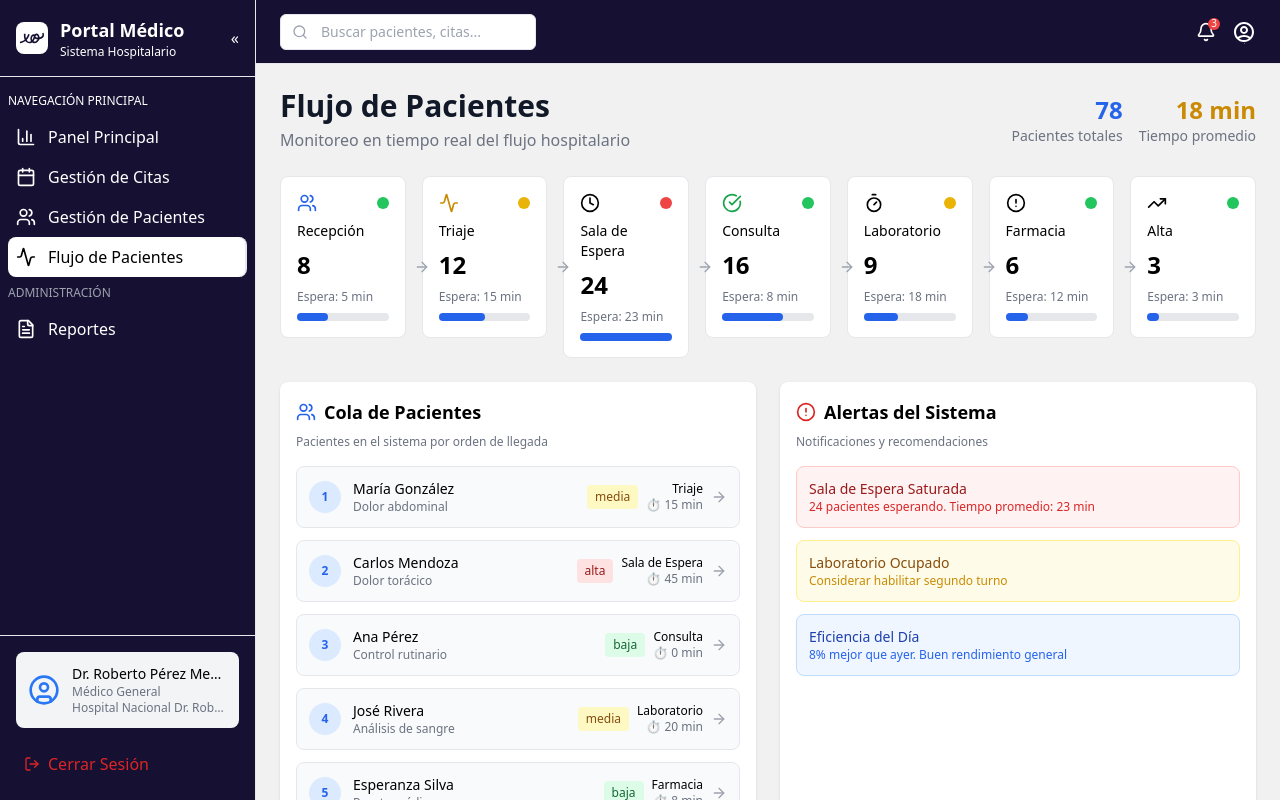
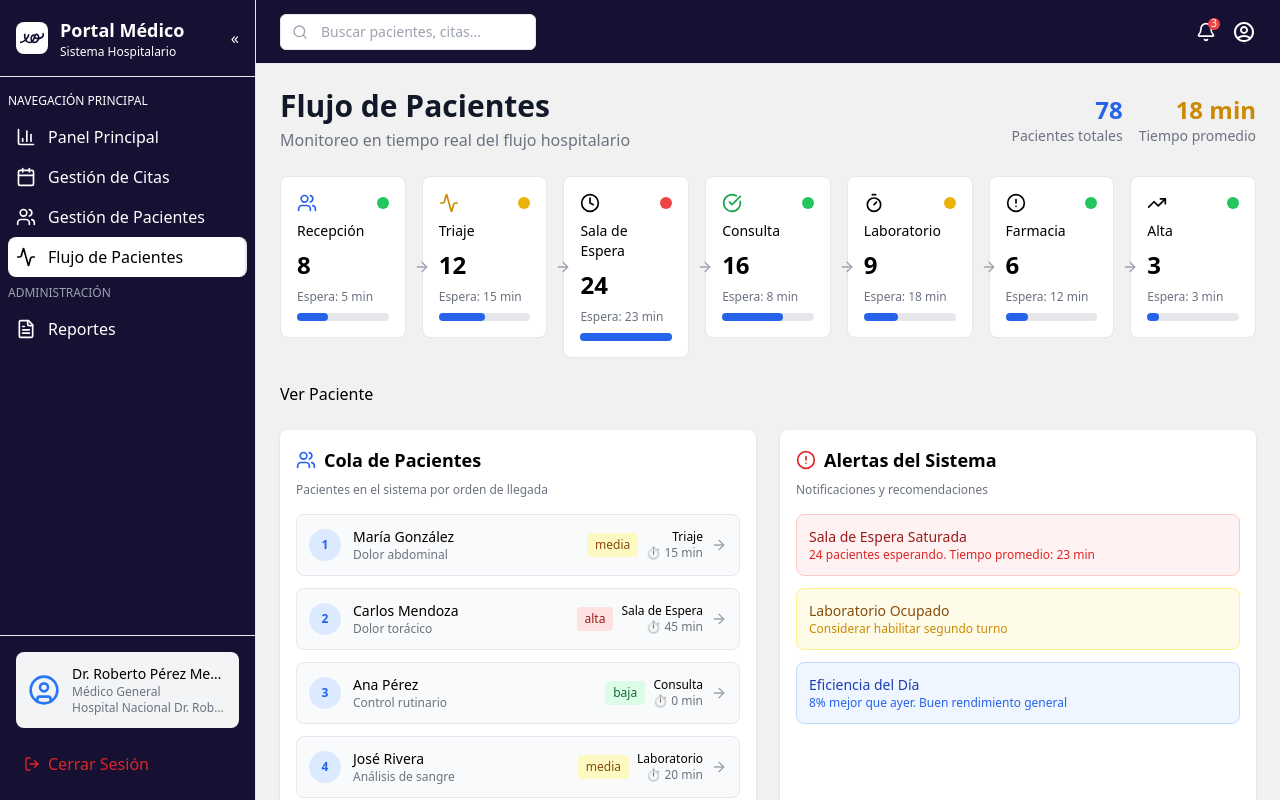
Before and after one commit to OrlandoTellez/nexo-dashboard, a React (Vite) app: page /patient-flow in a window 1280 px wide. Both pictures are taken after typing "name@example.com", "Sample123" into the empty fields and a click on the button "Iniciar Sesión". Shown: the top 800 px of the page. Built offline with nearby package versions, Linux system fonts and the light colour scheme; the HTML template or start-up script is replaced by a standard one.

Commit message:
test: ver paciente seleccionado

```diff
--- a/src/pages/PatientsFlow.tsx
+++ b/src/pages/PatientsFlow.tsx
@@ -5,13 +5,15 @@ import { PatientQueue } from "../components/ui/patientFlow/PatientQueue";
 import { Alerts } from "../components/ui/patientFlow/Alerts";
 import { PerformanceMetrics } from "../components/ui/patientFlow/PerformanceMetrics";
 import { stages, currentFlow, queueData, priorityConfig } from "../constants/flowData";
-
+ 0
 export const PatientsFlow = () => {
   const [selectedPatient, setSelectedPatient] = useState<any>(null);
 
   const totalPatients = Object.values(currentFlow).reduce((sum, stage) => sum + stage.count, 0);
   const avgOverallWait = "18 min";
   const maxCount = Math.max(...Object.values(currentFlow).map(s => s.count));
+
+  const handlShowPatient = () => alert(selectedPatient);
 
   return (
     <div className="space-y-6">
@@ -30,6 +32,9 @@ export const PatientsFlow = () => {
         ))}
       </div>
 
+      <button onClick={handlShowPatient}>Ver Paciente</button>
+
+
       <div className="grid grid-cols-1 lg:grid-cols-2 gap-6">
         <PatientQueue
           queueData={queueData}
```
